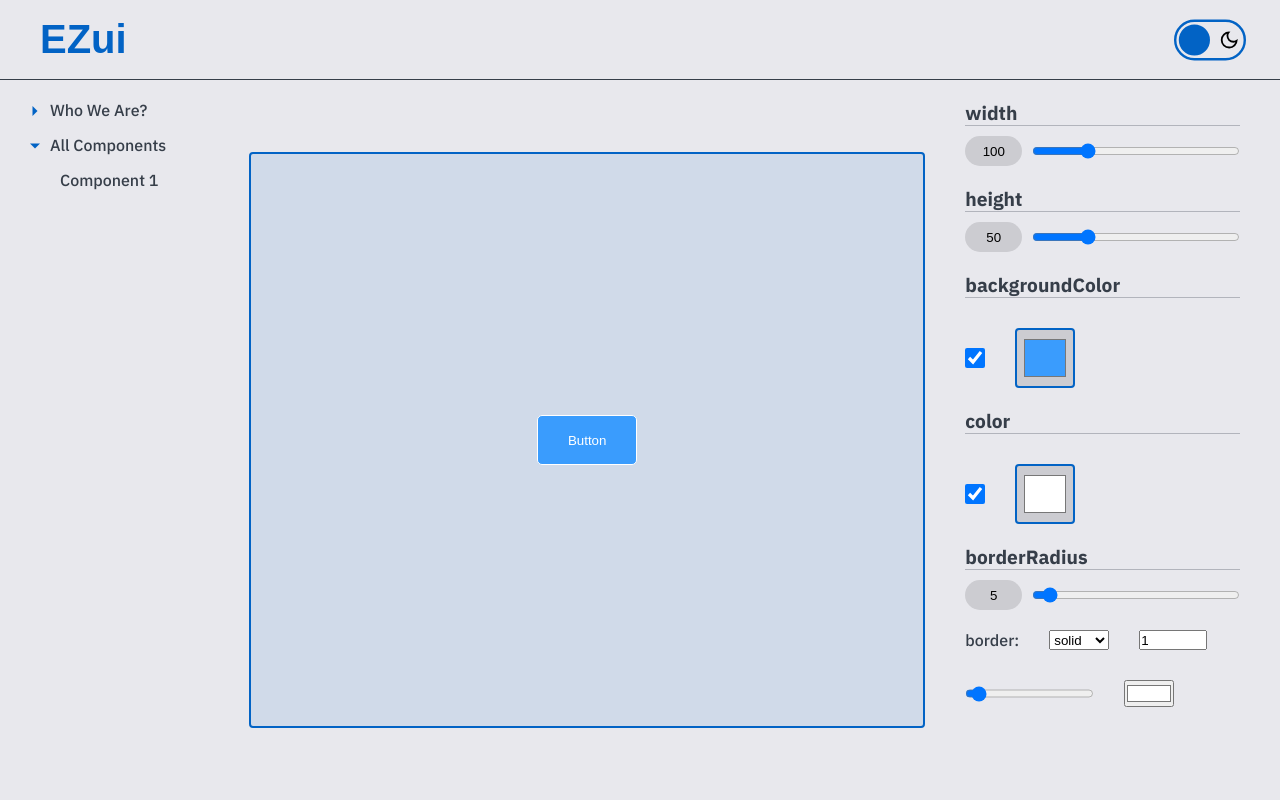
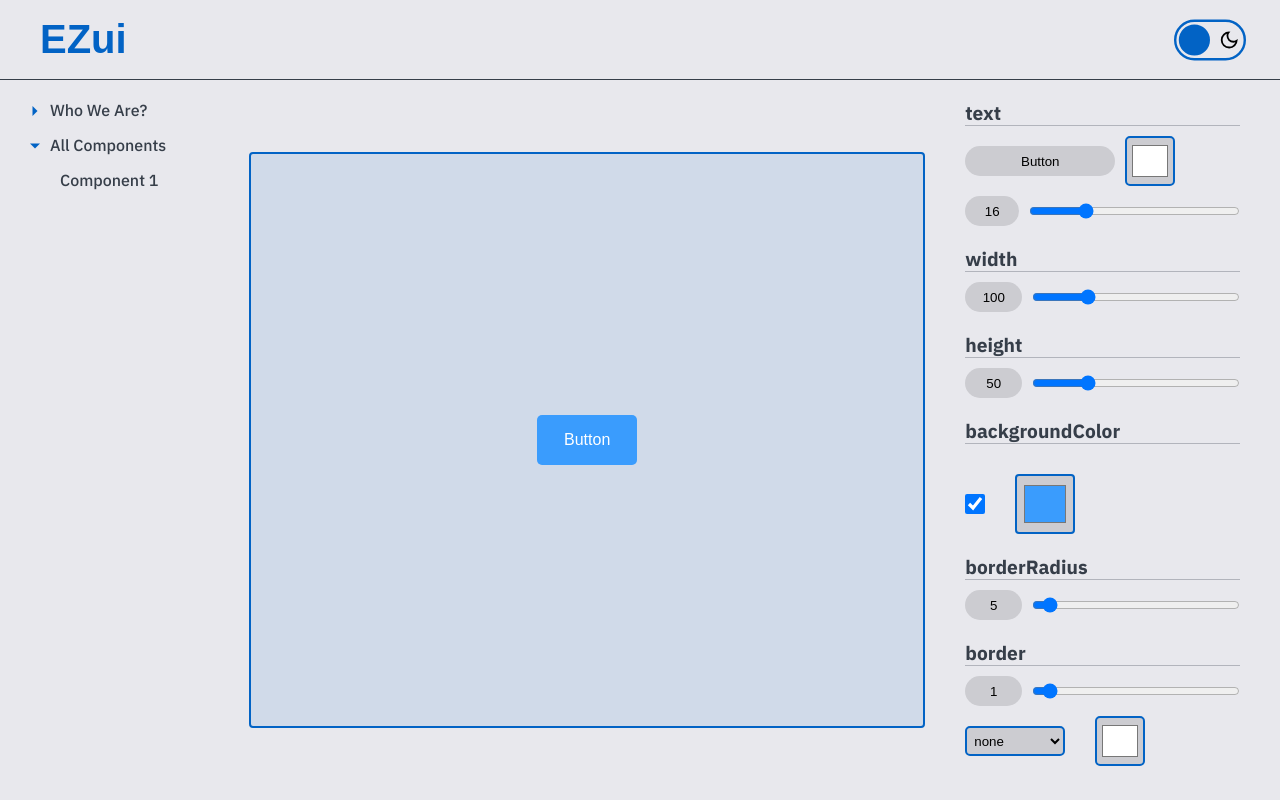
Before and after one commit to KuKe-dev/EZui, a React (Vite) app: page /component1 in a window 1280 px wide. Built offline with nearby package versions, Linux system fonts and the light colour scheme; a web font is replaced by a local one.

Commit message:
Text options added

```diff
--- a/src/components/EditNavbar/EditNavbar.jsx
+++ b/src/components/EditNavbar/EditNavbar.jsx
@@ -3,33 +3,20 @@ import './EditNavbar.css'
 import SizeInput from './Inputs/SizeInput.jsx';
 import ColorInput from "./Inputs/ColorInput.jsx";
 import BorderInput from './Inputs/BorderInput.jsx';
+import TextInput from './Inputs/TextInput.jsx';
 
 
 export default function EditNavbar() {
 
 return (
     <nav className="editNavbar">
-        <SizeInput
-            name='width'
-            max={400}
-        />
-        <SizeInput
-            name='height'
-            max={200}
-        />
-        <ColorInput
-            name='backgroundColor'
-        />
-        <ColorInput
-            name='color'
-        />
-        <SizeInput
-            name='borderRadius'
-            max={100}
-        />
-        <BorderInput
-            name='border'
-        />
+        <TextInput name='text' />
+        <SizeInput name='width' max={400} />
+        <SizeInput name='height' max={200} />
+
+        <ColorInput name='backgroundColor' />
+        <SizeInput name='borderRadius' max={100} />
+        <BorderInput name='border' />
     </nav>
 )
 }
--- /dev/null
+++ b/src/components/EditNavbar/Inputs/BorderInput.css
@@ -0,0 +1,40 @@
+.label {
+    width: 100%;
+    border-bottom: 1px solid rgb(var(--text-400-c), 0.3);
+}
+
+.Borderinput {
+    width: 70px;
+    height: 30px;
+    text-align: center;
+    background-color: var(--background-400);
+    border: none;
+    border-radius: 50px;
+}
+.Borderinput::-webkit-outer-spin-button, .Borderinput::-webkit-inner-spin-button {
+    -webkit-appearance: none;
+    margin: 0;
+}
+.Borderinput-slider {
+    width: 100%;
+}
+
+.Bordercolor {
+    width: 50px;
+    height: 50px;
+    border: none;
+    padding: 3px;
+    border-radius: 5px;
+    border: 2px solid var(--primary-500);
+    background-color: var(--background-400);
+}
+
+.Borderstyle {
+    width: 100px;
+    height: 30px;
+    border: none;
+    padding: 3px;
+    border-radius: 5px;
+    border: 2px solid var(--primary-500);
+    background-color: var(--background-400);
+}
--- a/src/components/EditNavbar/Inputs/BorderInput.jsx
+++ b/src/components/EditNavbar/Inputs/BorderInput.jsx
@@ -1,17 +1,24 @@
+import './BorderInput.css'
+
 export default function BorderInput({name}) {
 
 return (
-    <div id={name} style={{width: '100%', display: 'flex', gap: '30px', justifyContent: 'start', flexWrap: 'wrap'}}>
-        <label className='font-text'>{name}:</label>
-        <select id={`${name}-style`}>
+    <div id={name} style={{width: '100%', display: 'flex', columnGap: '30px',rowGap: '10px',alignItems: 'center', justifyContent: 'start', flexWrap: 'wrap'}}>
+        <label className='label font-text'><h6>{name}</h6></label>
+
+        <div style={{display: 'flex', gap: '10px', width: '100%'}}>
+            <input min={0} max={10000} className='Numinput' id={`${name}-input`} type="number" placeholder="number" />
+            <input className='Numinput-slider' id={`${name}-slider`} type='range' min={0} max={20}/>
+        </div>
+
+        <select className='Borderstyle' id={`${name}-style`}>
             <option value="none">none</option>
             <option value="dotted">dotted</option>
             <option value="inset">inset</option>
             <option value="solid">solid</option>
         </select>
-        <input min={0} max={1000} id={`${name}-input`} type="number" placeholder="number" />
-        <input id={`${name}-slider`} type='range' min={0} max={20}/>
-        <input id={`${name}-color`} type="color"/>
+
+        <input className='Bordercolor' id={`${name}-color`} type="color"/>
     </div>
 );
 }
--- /dev/null
+++ b/src/components/EditNavbar/Inputs/TextInput.css
@@ -0,0 +1,44 @@
+.label {
+    width: 100%;
+    border-bottom: 1px solid rgb(var(--text-400-c), 0.3);
+}
+
+.Textinput {
+    width: 150px;
+    height: 30px;
+    text-align: center;
+    background-color: var(--background-400);
+    border: none;
+    border-radius: 50px;
+}
+
+.Textinput::-webkit-outer-spin-button, .Textinput::-webkit-inner-spin-button {
+    -webkit-appearance: none;
+    margin: 0;
+}
+
+.Textinput-color {
+    width: 50px;
+    height: 50px;
+    border: none;
+    padding: 3px;
+    border-radius: 5px;
+    border: 2px solid var(--primary-500);
+    background-color: var(--background-400);
+}
+
+.Numinput {
+    width: 70px;
+    height: 30px;
+    text-align: center;
+    background-color: var(--background-400);
+    border: none;
+    border-radius: 50px;
+}
+.Numinput::-webkit-outer-spin-button, .Numinput::-webkit-inner-spin-button {
+    -webkit-appearance: none;
+    margin: 0;
+}
+.Numinput-slider {
+    width: 100%;
+}
--- /dev/null
+++ b/src/components/EditNavbar/Inputs/TextInput.jsx
@@ -0,0 +1,16 @@
+import './TextInput.css'
+
+export default function TextInput({name}) {
+return (
+    <div id={name} style={{width: '100%', display: 'flex', gap: '10px', justifyContent: 'start', alignItems: 'center', flexWrap: 'wrap'}}>
+        <label htmlFor={`${name}-input`} className='label font-text'><h6>{name}</h6></label>
+        <input className='Textinput' id={`${name}-input`} type="text" placeholder="text" />
+        <input className='Textinput-color' id={`${name}-color`} type="color"/>
+
+        <div style={{display: 'flex', gap: '10px', width: '100%'}}>
+            <input min={0} max={1000} className='Numinput' id={`${name}-fontSize`} type="number" placeholder="number" />
+            <input className='Numinput-slider' id={`${name}-slider`} type='range' min={0} max={64}/>
+        </div>
+    </div>
+);
+}
--- a/src/pages/componentsViews/components/Button.jsx
+++ b/src/pages/componentsViews/components/Button.jsx
@@ -1,4 +1,3 @@
-/* eslint-disable no-unused-vars */
 import { useState, useEffect } from "react";
 
 export default function Button(props) {
@@ -8,16 +7,18 @@ export default function Button(props) {
 
     const defaultStyles = {
         text: 'Button',
+        fontSize: '16px',
         width: "100px",
         height: '50px',
         backgroundColor: "#3A9CFD",
         color: "#ffffff",
-        border: '1px solid #ffffff',
+        border: '1px none #ffffff',
         borderRadius: '5px'
     }
 
     //* Set Values
     const [text, setText] = useState(props.text ? props.text : defaultStyles.text);
+    const [fontSize, setFontSize] = useState(props.fontSize ? props.fontSize : defaultStyles.fontSize);
     const [width, setWidth] = useState(props.width ? props.width : defaultStyles.width);
     const [height, setHeight] = useState(props.height ? props.height : defaultStyles.height);
     const [backgroundColor, setBackgroundColor] = useState(props.backgroundColor ? props.backgroundColor : defaultStyles.backgroundColor);
@@ -25,6 +26,16 @@ export default function Button(props) {
     const [border, setBorder] = useState(props.border ? props.border : defaultStyles.border);
     const [borderRadius, setBorderRadius] = useState(props.borderRadius ? props.borderRadius : defaultStyles.borderRadius);
 
+    const UseInitialTextValues = (valueName, textValue, colorValue, fontSizeValue) => useEffect(() => {
+        const Input = document.querySelector(`#${valueName}-input`);
+        const Color = document.querySelector(`#${valueName}-color`);
+        const FontSize = document.querySelector(`#${valueName}-fontSize`);
+        const Slider = document.querySelector(`#${valueName}-slider`);
+        Input.value = textValue;
+        Color.value = colorValue;
+        FontSize.value = Number(fontSizeValue.replace('px', ''));
+        Slider.value = Number(fontSizeValue.replace('px', ''));
+    })
     const UseInitialNumericValues = (valueName, value) => useEffect(() => {
         if (typeof value !== 'object') {
             const Input = document.querySelector(`#${valueName}-input`);
@@ -65,6 +76,26 @@ export default function Button(props) {
         }
     })
 
+    const UseUpdateTextInput = (inputName, setText, setColor, setFontSize) => useEffect(() => {
+        const Input = document.querySelector(`#${inputName} #${inputName}-input`);
+        const Color = document.querySelector(`#${inputName} #${inputName}-color`);
+        const FontSize = document.querySelector(`#${inputName} #${inputName}-fontSize`);
+        const Slider = document.querySelector(`#${inputName} #${inputName}-slider`);
+        Input.addEventListener('input', () => {
+            setText(Input.value);
+        });
+        FontSize.addEventListener('input', () => {
+            setFontSize(`${FontSize.value}px`);
+            Slider.value = FontSize.value;
+        });
+        Slider.addEventListener('input', () => {
+            setFontSize(`${Slider.value}px`);
+            FontSize.value = Slider.value;
+        })
+        Color.addEventListener('input', () => {
+            setColor(Color.value);
+        })
+    })
     const UseUpdateNumericInput = (inputName, setSome) => useEffect(() => {
         const Input = document.querySelector(`#${inputName} #${inputName}-input`);
         const Slider = document.querySelector(`#${inputName} #${inputName}-slider`);
@@ -121,25 +152,25 @@ export default function Button(props) {
     })
 
     //* Set Initial Values
+    UseInitialTextValues("text", text, color, fontSize);
+
     UseInitialNumericValues("width", width);
     UseInitialNumericValues("height", height);
 
     UseInitialNumericValues("borderRadius", borderRadius);
 
     UseInitialColorValues("backgroundColor", backgroundColor);
-    UseInitialColorValues("color", color);
 
     UseInitialBorderValues("border", border);
 
-    /* UseInitialBorderValues("border", border); */
+    //* Update Values
+    UseUpdateTextInput('text', setText, setColor, setFontSize);
 
-    //* Update Values
     UseUpdateNumericInput('width', setWidth);
     UseUpdateNumericInput('height', setHeight);
     UseUpdateNumericInput('borderRadius', setBorderRadius);
 
     UseUpdateColorInput('backgroundColor', setBackgroundColor);
-    UseUpdateColorInput('color', setColor);
 
     UseUpdateBorderInput('border', setBorder);
 
@@ -154,6 +185,8 @@ export default function Button(props) {
     return (
         <>
             <button id="button" style={{
+                fontSize: handleStateStyles(fontSize),
+                textWrap: "nowrap",
                 width: handleStateStyles(width),
                 height: handleStateStyles(height),
                 backgroundColor: handleStateStyles(backgroundColor),
```
